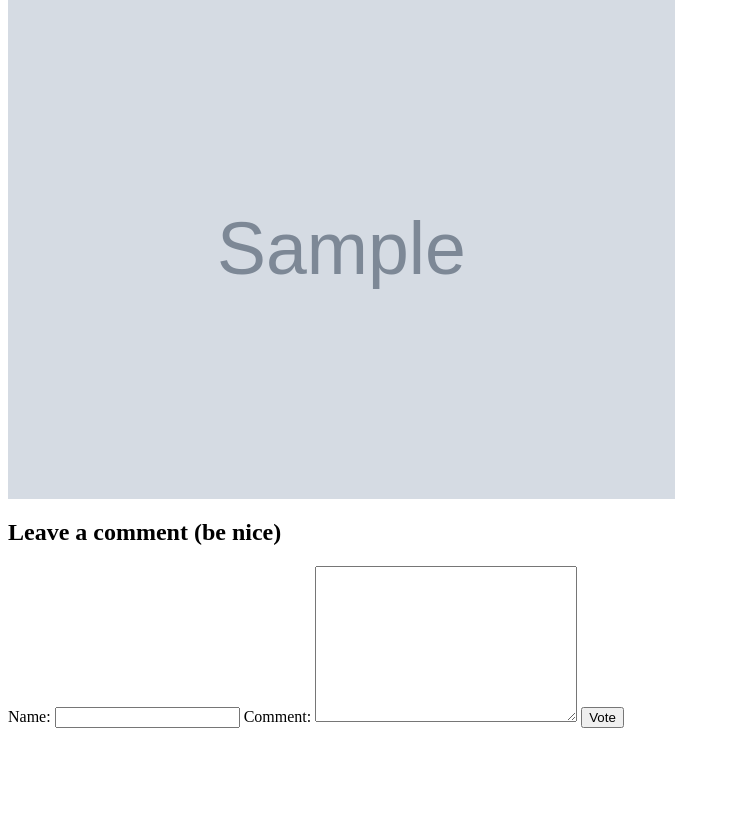
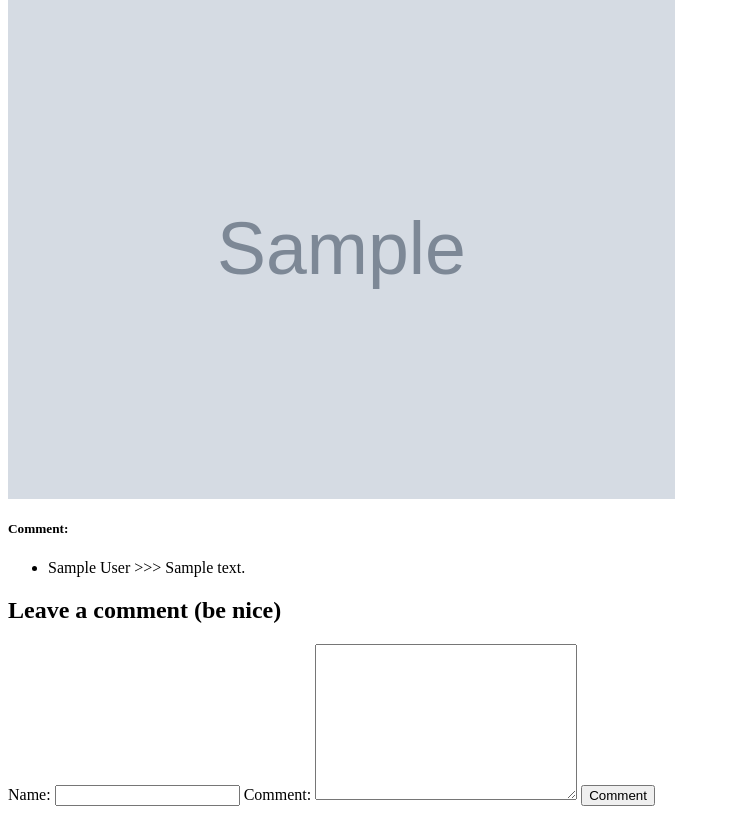
Before and after one commit to goodhands/django-gallery, a Django app: page /gallery/1/ in a window 1280 px wide. Shown: the part 56-878 px from the top of the page, without its empty margins (0-730 px from the left). Before the commit the page ends 784 px from the top, so only its background shows below. Run offline with Django 4.2, Linux system fonts and the light colour scheme; tables that the repository leaves empty hold one stand-in row (values such as "Sample post"); grey boxes marked "Sample" are stand-in pictures.

Commit message:
Use generic views and add/show comments on photos

```diff
--- a/gallery/admin.py
+++ b/gallery/admin.py
@@ -1,5 +1,6 @@
 from django.contrib import admin
-from .models import Photo
+from .models import Comment, Photo
 
 admin.site.register(Photo)
+admin.site.register(Comment)
 # Register your models here.
--- a/gallery/models.py
+++ b/gallery/models.py
@@ -25,3 +25,7 @@ class Comment(models.Model):
     author = models.CharField('author', max_length=100)
     comment = models.TextField('comment', max_length=1000)
     photo = models.ForeignKey(Photo, on_delete=models.CASCADE)
+
+    # Return string representation of this model
+    def __str__(self) -> str:
+        return self.comment
--- a/gallery/templates/gallery/single.html
+++ b/gallery/templates/gallery/single.html
@@ -2,19 +2,24 @@
     {{ photo.title }}
 </h2>
 <img src="{{ photo.path }}" alt="" srcset="" height="500">
-
+<h5>Comment{{photo.comment_set.all|pluralize}}:</h5>
+<ul>
+    {% for comment in photo.comment_set.all %}
+        <li>{{ comment.author }} >>> {{ comment.comment }}</li>
+    {% endfor %}
+</ul>
 <!-- Leave a comment -->
-<form action="{% url 'gallery:show' photo.id %}" method="post">
+<form action="{% url 'gallery:comment' photo.id %}" method="post">
     {% csrf_token %}
     <h2>Leave a comment (be nice)</h2>
     {% if error_message %}
         <strong>{{ error_message }}</strong>
     {% endif %}
 
-    <label for="name">Name:</label>
-    <input type="text" id="name" name="name">
+    <label for="author">Name:</label>
+    <input type="text" id="author" name="author">
     <label for="comment">Comment:</label>
     <textarea name="comment" id="comment" cols="30" rows="10"></textarea>
 
-    <input type="submit" value="Vote">
+    <input type="submit" value="Comment">
 </form>
--- a/gallery/urls.py
+++ b/gallery/urls.py
@@ -1,14 +1,15 @@
-from django.contrib import admin
-from django.urls import include, path
+from django.urls import path
 
 from . import views
 
 app_name = 'gallery'
 urlpatterns = [
     # /gallery
-    path('', views.index, name='index'),
+    path('', views.IndexView.as_view(), name='index'),
     # /gallery/id
-    path('<int:photo_id>/', views.show, name='show'),
+    path('<int:pk>/', views.SingleView.as_view(), name='show'),
+    # /gallery/id/comment
+    path('<int:photo_id>/comment', views.comment, name='comment'),
     # /gallery/user/name
-    path('user/<str:name>/', views.user, name='author'),
+    path('user/<str:name>/', views.AuthorView.as_view(), name='author'),
 ]
--- a/gallery/views.py
+++ b/gallery/views.py
@@ -1,26 +1,41 @@
 # Create your views here.
-from django.http import HttpResponse
+from django.urls import reverse
+from django.http import HttpResponse, HttpResponseRedirect
 from django.shortcuts import render, get_object_or_404
+from django.views import generic
 
-from .models import Photo
+from .models import Comment, Photo
 
+class IndexView(generic.ListView):
+    template_name = 'gallery/index.html'
+    context_object_name = 'recent_photos_list'
 
-def index(request):
-    photo = Photo()
+    def get_queryset(self):
+        """"Return the last five published photos"""
+        photo = Photo()
+        return photo.recent()[:5]
 
-    recent_photos_list = photo.recent()[:5]
+class SingleView(generic.DetailView):
+    model = Photo
+    template_name = 'gallery/single.html'
 
-    context = {
-        'recent_photos_list': recent_photos_list
-    }
+class AuthorView(generic.DetailView):
+    model = Photo
+    template_name = 'gallery/author.html'
 
-    return render(request, 'gallery/index.html', context)
+def comment(request, photo_id):
+    photo = get_object_or_404(Photo, pk=photo_id)
 
-def show(request, photo_id):
-    photo = get_object_or_404(Photo, pk=photo_id)
-    return render(request, 'gallery/single.html', {'photo': photo})
+    try:
+        author = request.POST['author']
+        comment = request.POST['comment']
+    except KeyError:
+        return render(request, 'gallery/single.html', {
+            'photo': photo,
+            'error_message': 'You must enter your name and comment'
+        })
+    else:
+        c = Comment(author=author, comment=comment, photo=photo)
+        c.save()
 
-def user(request, name):
-    response = "You're looking at user %s photos"
-
-    return HttpResponse(response % name)
+        return HttpResponseRedirect(reverse('gallery:show', args=(photo.id,)))
```
Also changed, not shown: gallery/templates/gallery/author.html (added).
